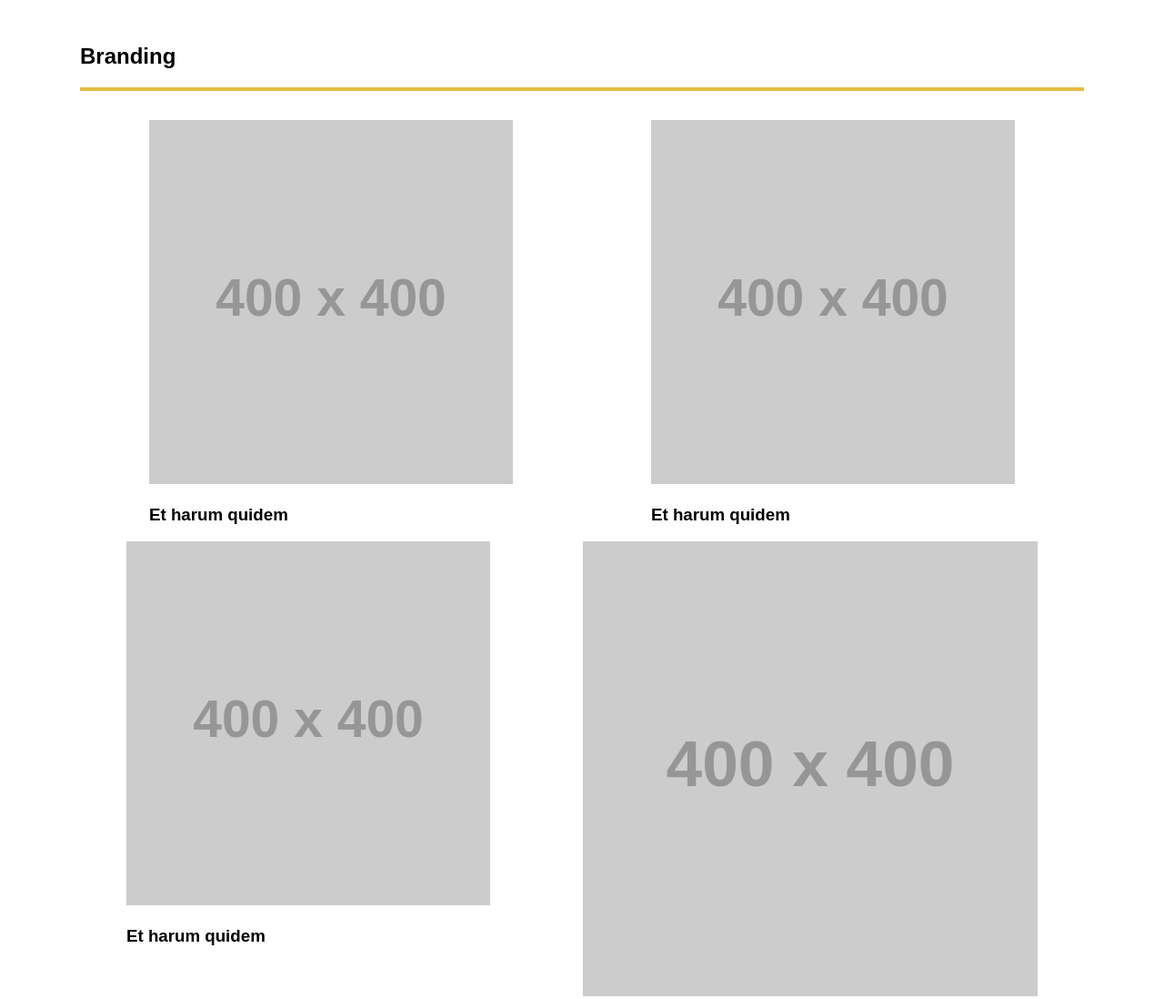
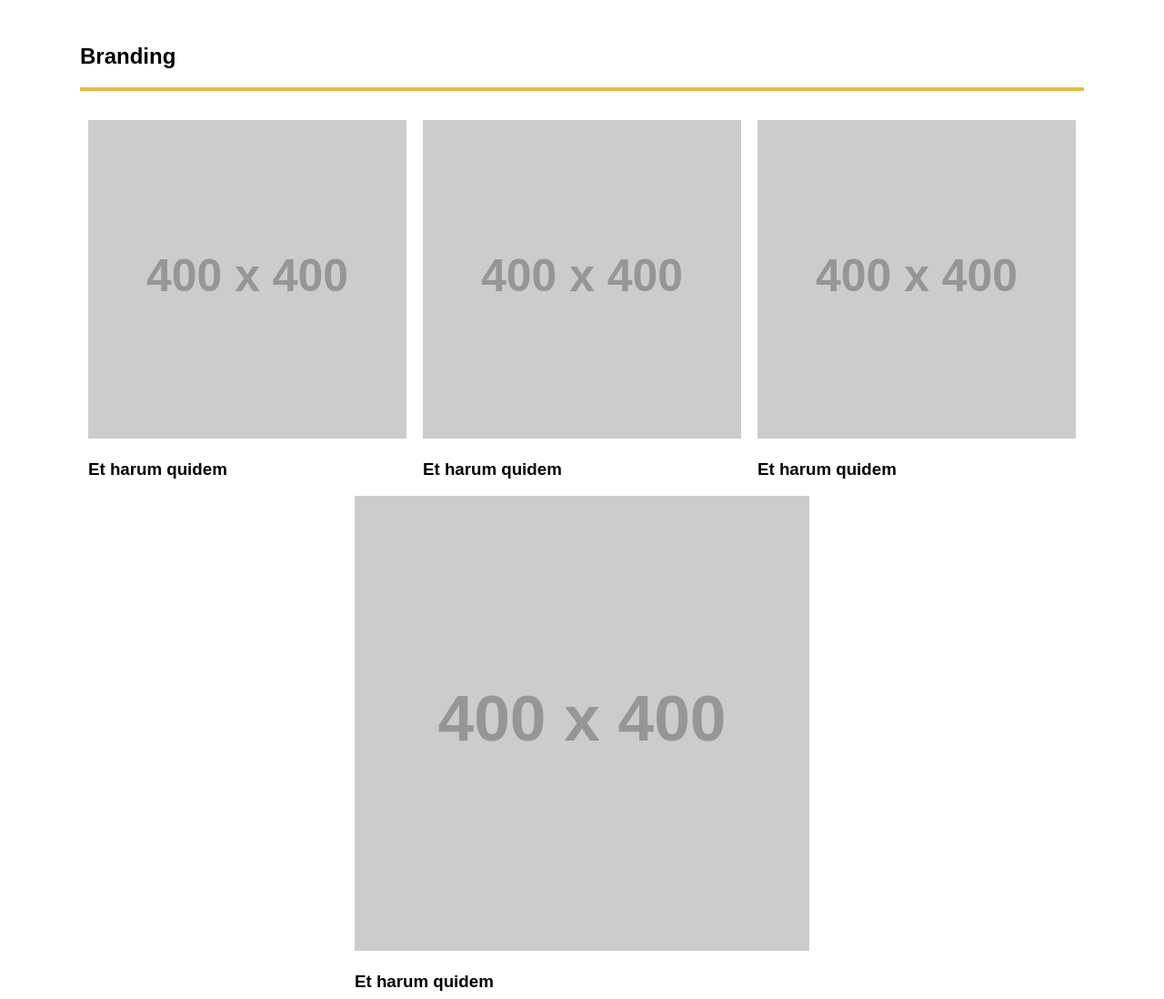
Before and after one commit to Cosmic-Flame/Eksamen_2023, a plain HTML site: page products.html in a window 1280 px wide. Shown: the part 540-1638 px from the top of the page at 91% size. Drawn offline with Linux system fonts and the light colour scheme; placeholder pictures from the web are drawn by us.

Commit message:
Oppdaterte min og max bredde

```diff
--- a/css/style.css
+++ b/css/style.css
@@ -141,6 +141,11 @@ main div {
     text-align: left;
 }
 
+    #branding section img:not(.big-img) {
+        max-width: 350px;
+        min-width: 200px;
+    }
+
 #design {
     display: flex;
     justify-content: space-around;
@@ -161,6 +166,8 @@ main div {
     position: relative;
     width: 500px;
     text-align: left;
+    max-width: none;
+    min-width: 200;
 }
 
 main article {
```
